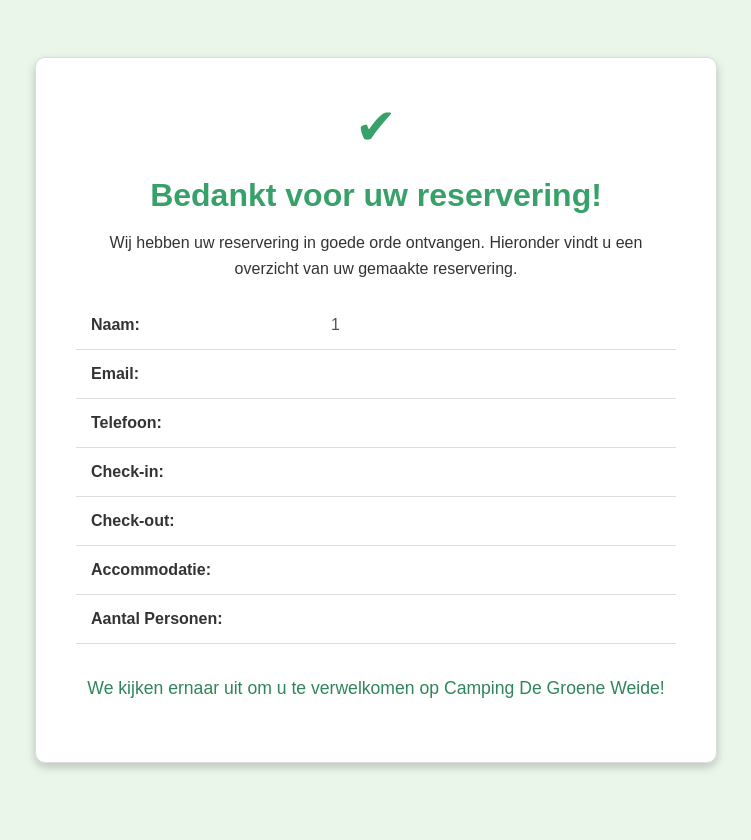
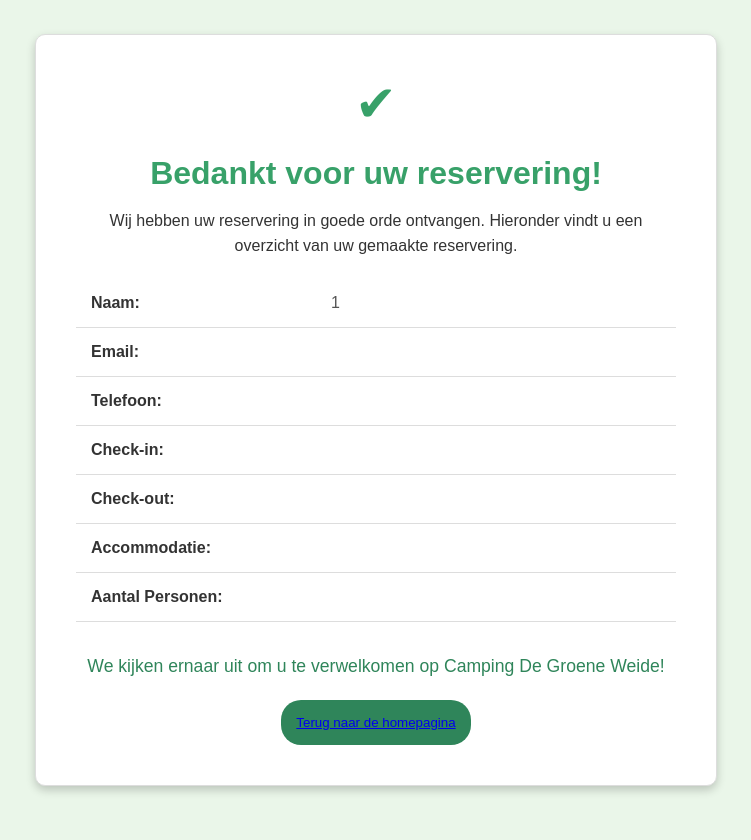
Before and after one commit to LingzanSekema/Boer-Bert-Reserveringssysteem, a PHP site: page /bevestiging.php?firstname=1 in a window 1280 px wide. Shown: the whole page, without its empty margins (264-1015 px from the left). Run offline with PHP 8.4, Linux system fonts and the light colour scheme; data that the repository does not hold is empty.

Commit message:
Button Bevestigingspagina

```diff
--- a/bevestiging.css
+++ b/bevestiging.css
@@ -68,3 +68,12 @@ p {
     font-size: 1.1em;
     color: #2f855a;
 }
+
+.terugnaarhomepagina {
+    padding: 15px;
+    background-color: #2f855a;
+    border: 2px #38a169;
+    border-radius: 20px;
+    color: white;
+
+}
--- a/bevestiging.php
+++ b/bevestiging.php
@@ -60,6 +60,11 @@ $accommodation_types = [
             </div>
 
             <p class="Wekijkenernauit">We kijken ernaar uit om u te verwelkomen op Camping De Groene Weide!</p>
+
+            <button class="terugnaarhomepagina">
+                <a href="index.html">Terug naar de homepagina</a>
+            </button>
+
         </div>
     </div>
 </body>
```
